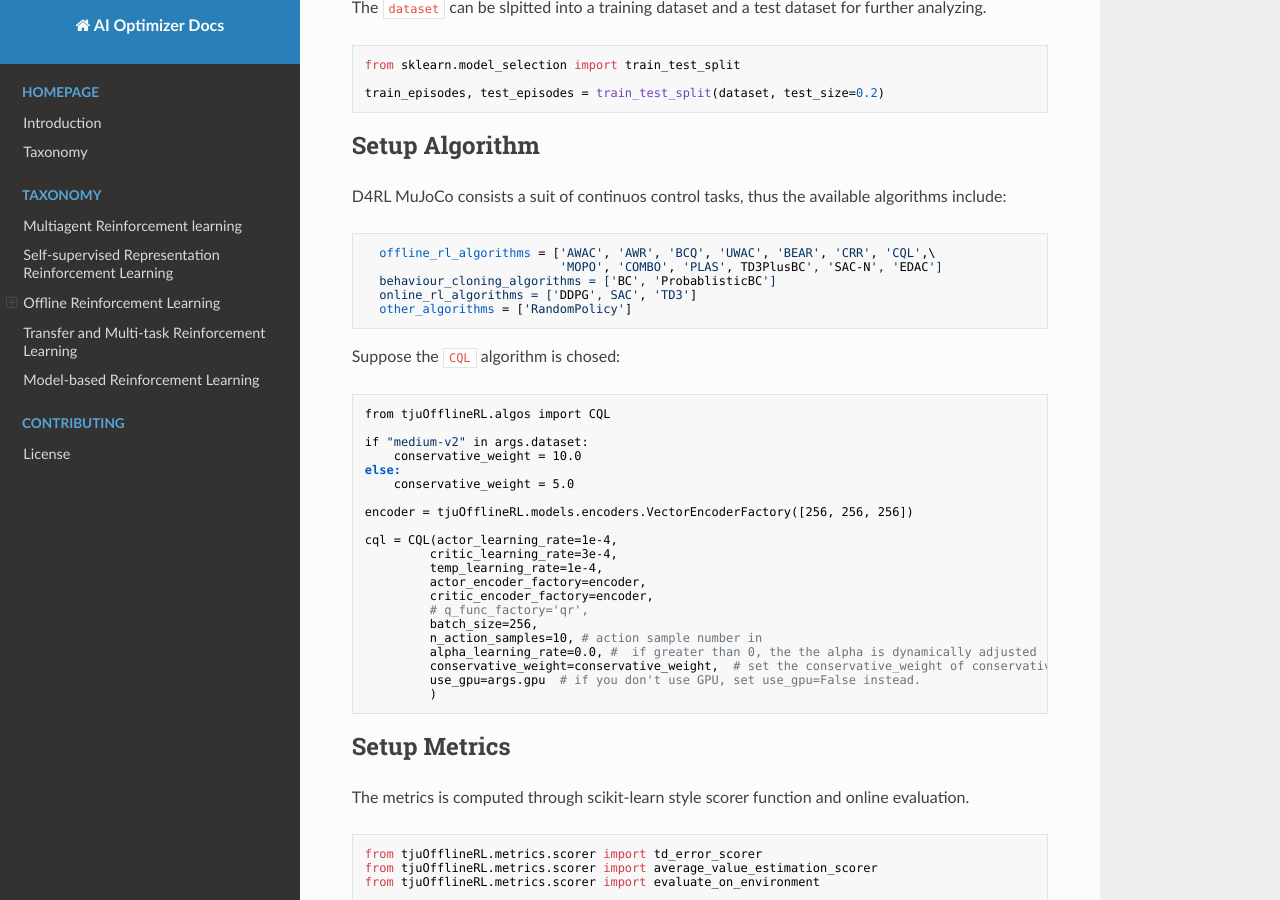
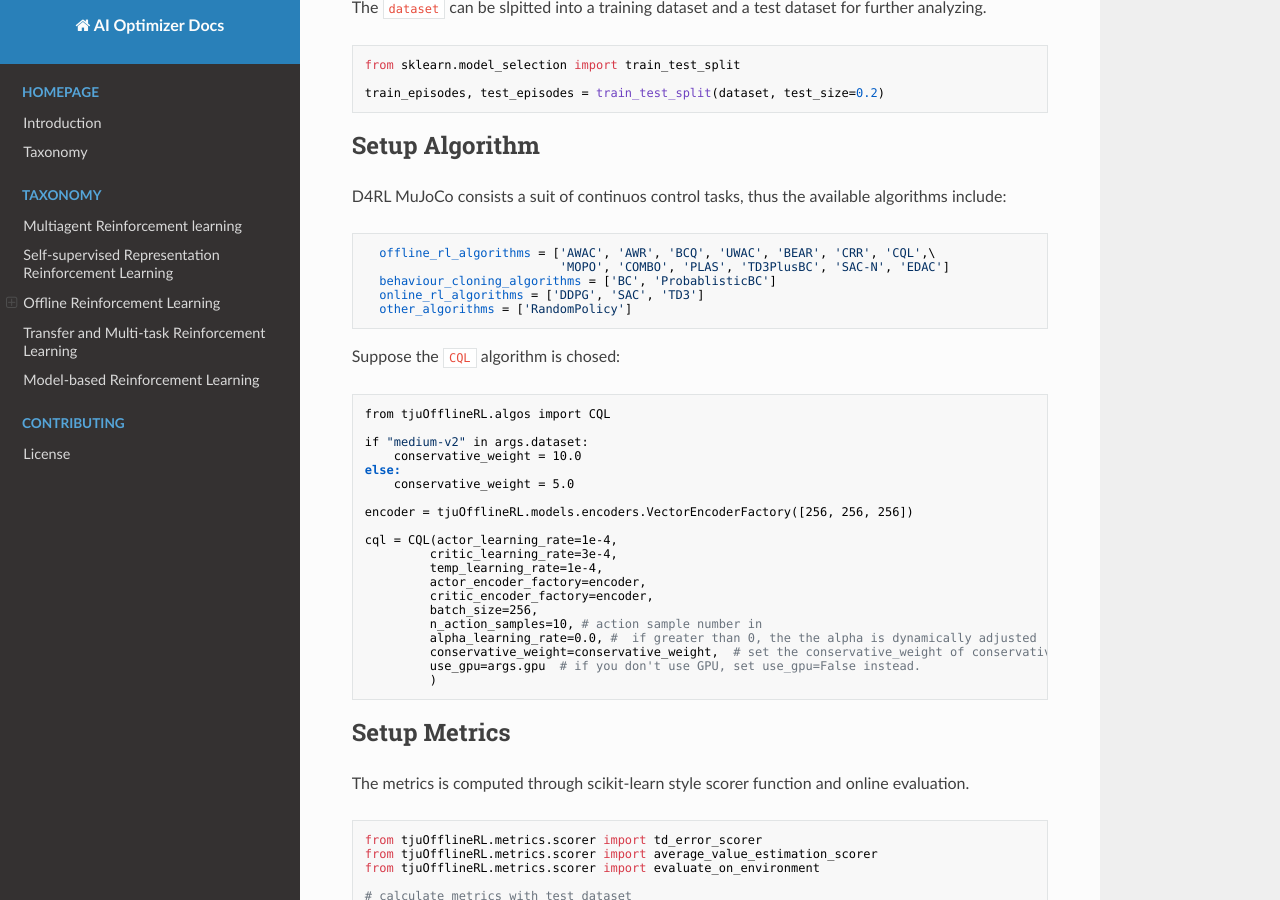
Before and after one commit to TJU-DRL-LAB/ai_optimizer_tutorial, an MkDocs documentation site: the page built from docs/libraries/Offline_RL/user_guidence/d4rl_mujoco1.md, in a window 1280 px wide and 900 px high, scrolled down 507 px. Built offline with MkDocs 1.6.1, drawn with Linux system fonts in a browser that asks for light colours; nearby versions of some CDN libraries.

Commit message:
first commit

````diff
--- a/docs/libraries/Offline_RL/user_guidence/d4rl_mujoco1.md
+++ b/docs/libraries/Offline_RL/user_guidence/d4rl_mujoco1.md
@@ -34,9 +34,9 @@ train_episodes, test_episodes = train_test_split(dataset, test_size=0.2)
 D4RL MuJoCo consists a suit of continuos control tasks, thus the available algorithms include:
 ```
   offline_rl_algorithms = ['AWAC', 'AWR', 'BCQ', 'UWAC', 'BEAR', 'CRR', 'CQL',\
-                           'MOPO', 'COMBO', 'PLAS', TD3PlusBC', 'SAC-N', 'EDAC']
+                           'MOPO', 'COMBO', 'PLAS', 'TD3PlusBC', 'SAC-N', 'EDAC']
   behaviour_cloning_algorithms = ['BC', 'ProbablisticBC']
-  online_rl_algorithms = ['DDPG', SAC', 'TD3']
+  online_rl_algorithms = ['DDPG', 'SAC', 'TD3']
   other_algorithms = ['RandomPolicy']
 ```
 
@@ -56,7 +56,6 @@ cql = CQL(actor_learning_rate=1e-4,
          temp_learning_rate=1e-4,
          actor_encoder_factory=encoder,
          critic_encoder_factory=encoder,
-         # q_func_factory='qr',
          batch_size=256,
          n_action_samples=10, # action sample number in
          alpha_learning_rate=0.0, #  if greater than 0, the the alpha is dynamically adjusted
````
